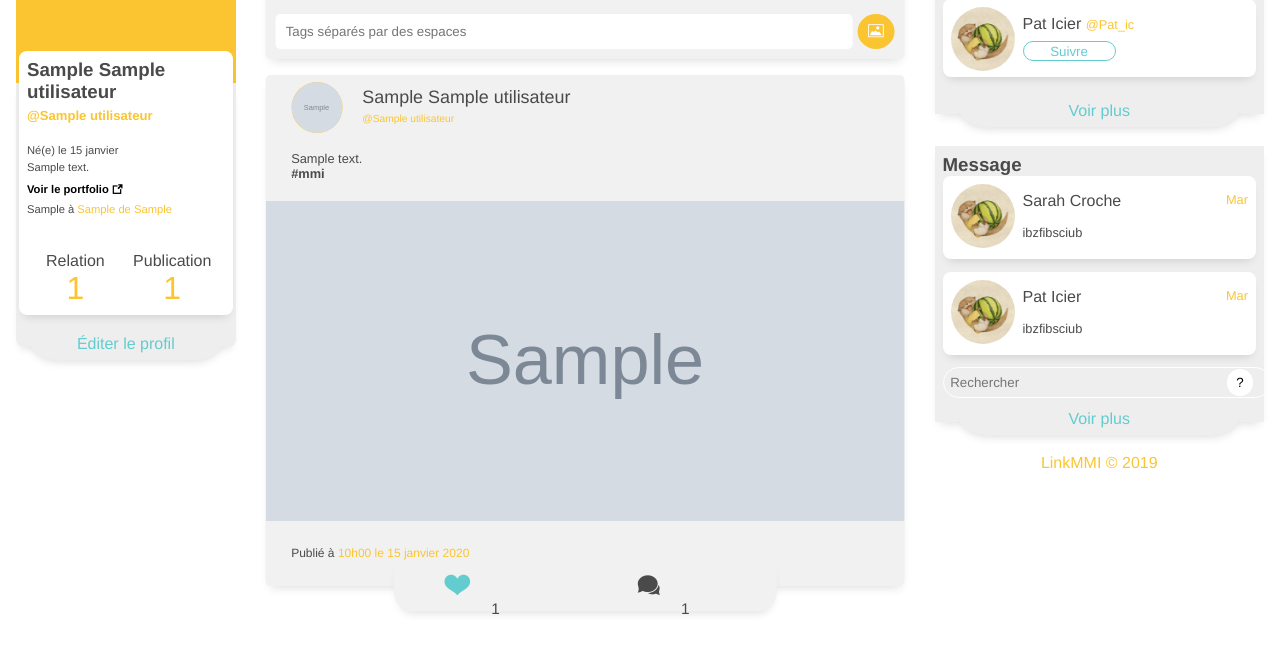
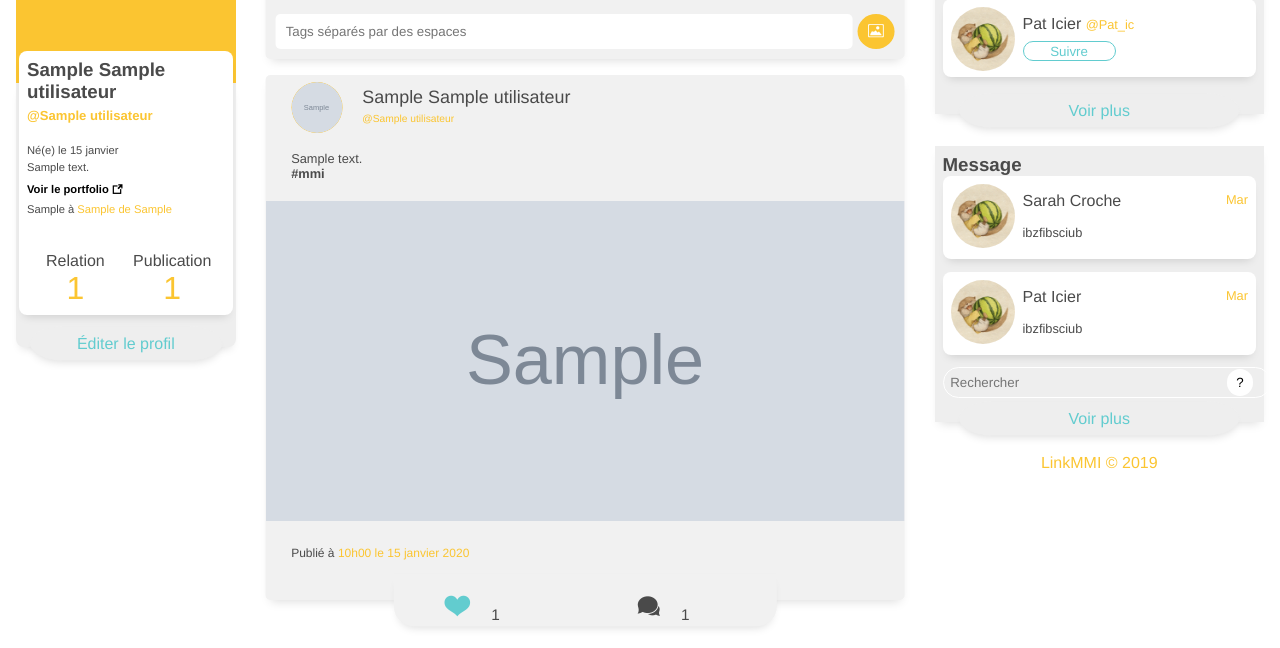
Before and after one commit to Eluune/linkmmi, a PHP site: page /profil.php in a window 1280 px wide. Shown: the part 505-1153 px from the top of the page. Before the commit the page ends 1119 px from the top, so only its background shows below. Run offline with PHP 8.4, Linux system fonts and the light colour scheme; the visitor is signed in with stand-in values (Sample User, id 1); data comes from the database, SQL or seed files in the repository; tables that the repository leaves empty hold one stand-in row (values such as "Sample post"); grey boxes marked "Sample" are stand-in pictures; data that the repository does not hold is empty; style sheets or scripts are compiled from the project's sources.

Commit message:
correction affichage pictos profil.php

```diff
--- a/css/profil.scss
+++ b/css/profil.scss
@@ -261,7 +261,7 @@ html,body
         border-radius: 5px;
         @extend %shadow;
         padding-top: 1%;
-        padding-bottom: 4%;
+        padding-bottom: 6%;
         box-sizing: border-box;
         z-index: 99;
         margin-bottom: 6vh;
@@ -367,6 +367,10 @@ html,body
           }
         }
 
+        i{
+          transform: translateX(50%);
+        }
+
         i:hover {
           cursor: pointer;
         }
@@ -375,7 +379,7 @@ html,body
           position: absolute;
           left: 30%;
           bottom: -5%;
-          transform: translate(-50%, -50%);
+          transform: translate(-50%, -25%);
           font-size: 2vw;
           transition: .5s;
 
@@ -403,7 +407,7 @@ html,body
           position: absolute;
           left: 36%;
           bottom: -8%;
-          transform: translate(-50%, -50%);
+          transform: translate(-50%, -100%);
           font-size: 1.2vw;
         }
 
@@ -411,7 +415,7 @@ html,body
           position: absolute;
           right: 36%;
           bottom: -5%;
-          transform: translate(-50%, -50%);
+          transform: translate(-50%, -25%);
           font-size: 2vw;
         }
 
@@ -419,7 +423,7 @@ html,body
           position: absolute;
           right: 33%;
           bottom: -8%;
-          transform: translate(-50%, -50%);
+          transform: translate(-50%, -100%);
           font-size: 1.2vw;
         }
       }
@@ -437,6 +441,7 @@ html,body
         padding-right: 4%;
         box-sizing: border-box;
         display: none;
+        z-index: 5;
 
         &:after {
           @extend %style-bottom;
```
Also changed, not shown: css/profil.min.css, img/bannieres/1553800032IMG_8853.JPG (added), img/posts/1553800065IMG_8833.JPG (added), img/users/1553800032mon petit coeur.jpg (added).
